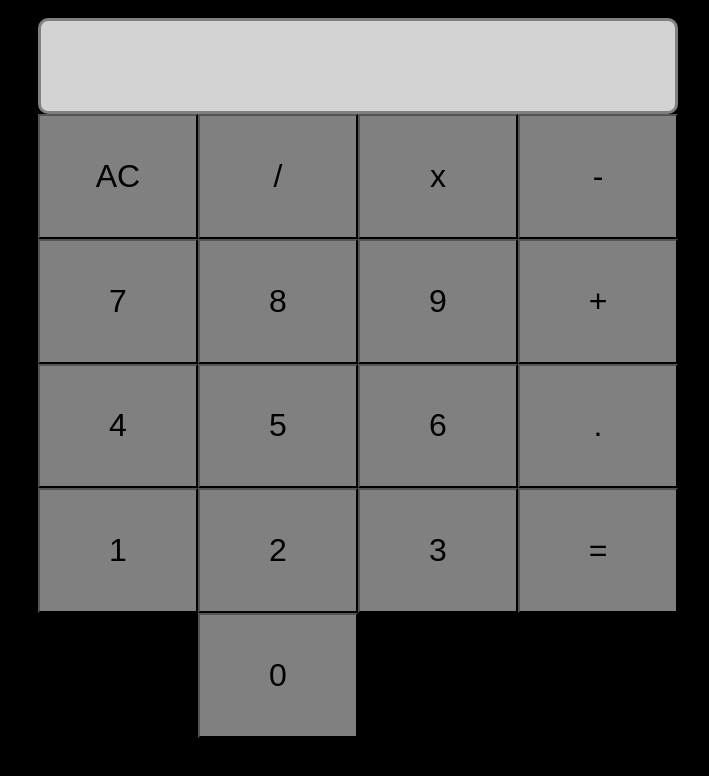
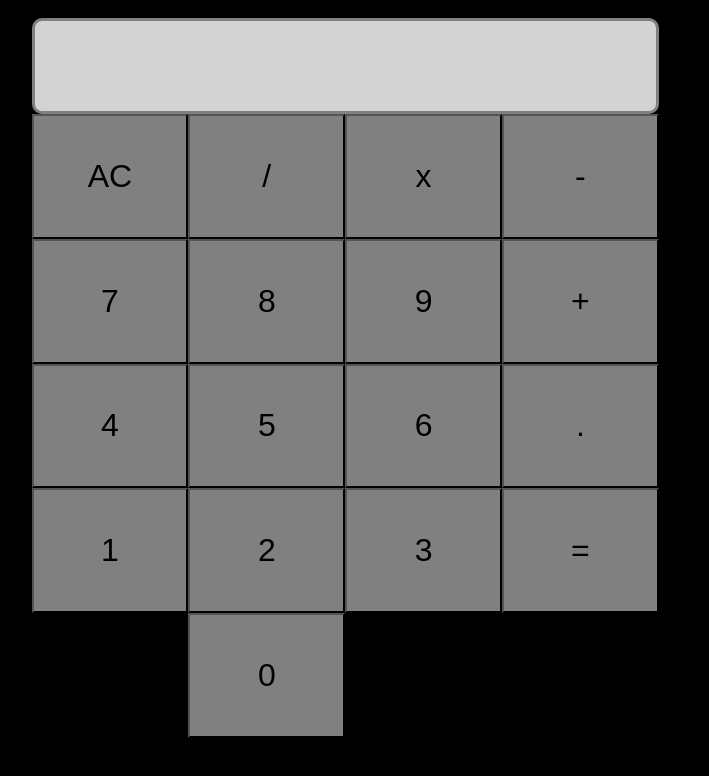
Before and after one commit to JosiahHands/reactApp, a React (Vite) app: page / in a window 1280 px wide. Shown: the top 776 px of the page, without its empty margins (290-999 px from the left). Built offline with nearby package versions, Linux system fonts and the light colour scheme.

Commit message:
width bug fix

```diff
--- a/src/myCalc.css
+++ b/src/myCalc.css
@@ -1,6 +1,6 @@
 body {
     display: grid;
-    width: 100%;
+    width: 98%;
     background-color: black;
     box-sizing: border-box;
     color: black;
```
